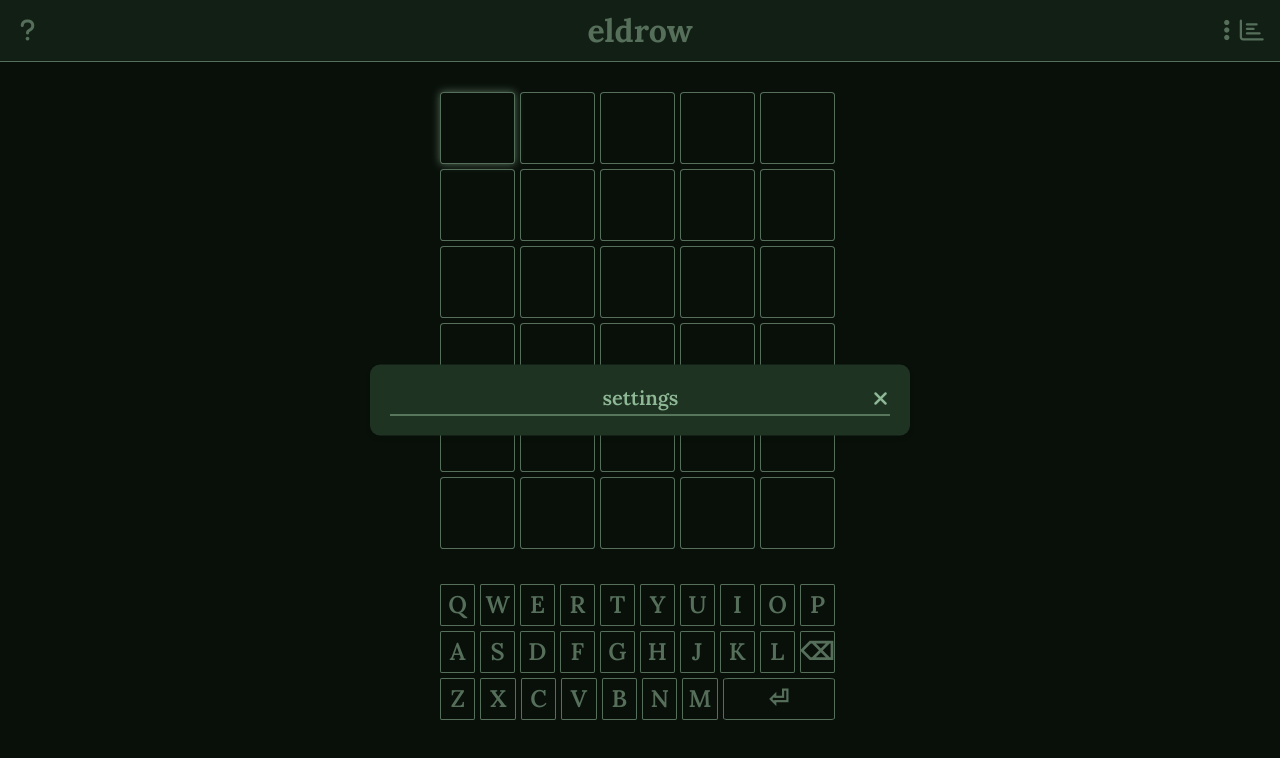
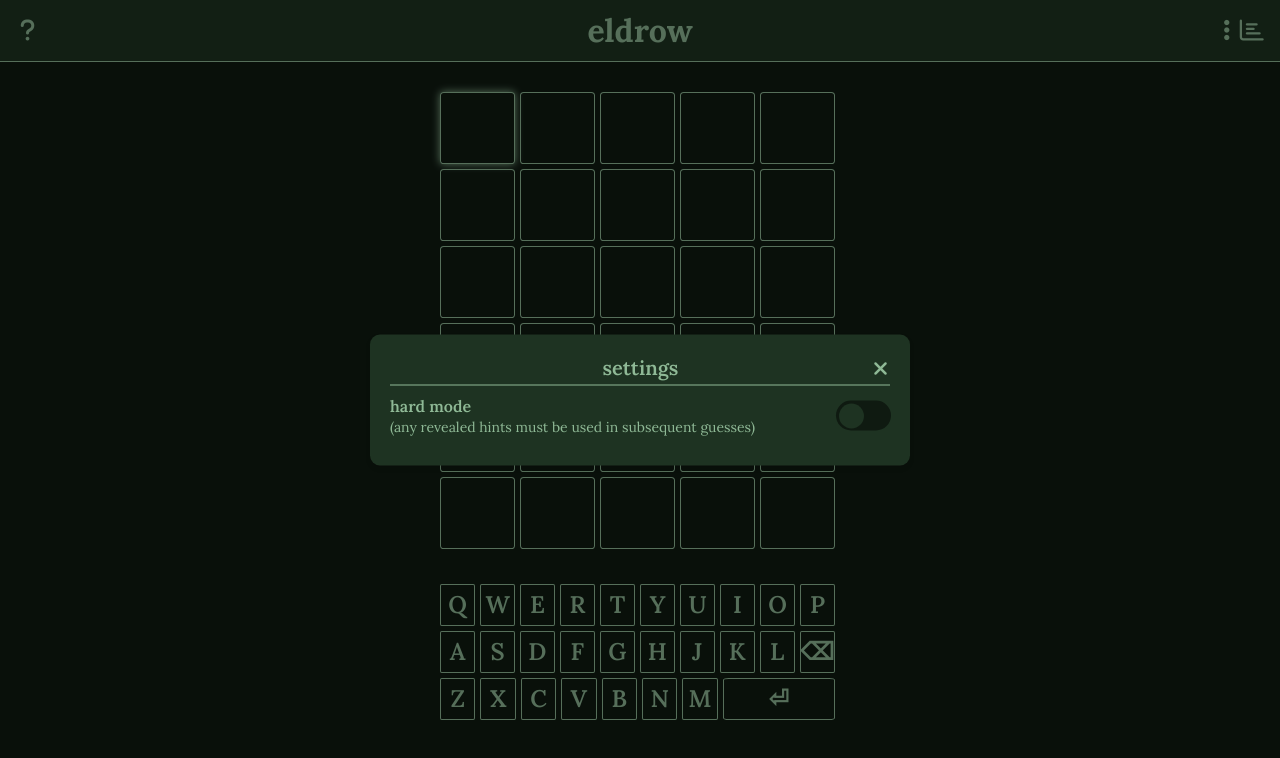
Before and after one commit to backstabslash/react-wordle, a React (Create React App) app: page / in a window 1280 px wide. Both pictures are taken after a click on the icon 1226 px from the left and 30 px from the top of the page. Shown: the top 758 px of the page. Built offline with nearby package versions, Linux system fonts and the light colour scheme; the HTML template or start-up script is replaced by a standard one.

Commit message:
hardmode

```diff
--- a/src/components/header/header.jsx
+++ b/src/components/header/header.jsx
@@ -1,10 +1,11 @@
 import React from 'react';
+import PropTypes from 'prop-types';
 import ModalHelp from '../modals/modalhelp';
 import ModalSettings from '../modals/modalsettings';
 import ModalStats from '../modals/modalstats';
 import './header.css';
 
-function Header() {
+function Header({ onChangeMode }) {
     const [openHelp, setOpenHelp] = React.useState(false);
     const [openSettings, setOpenSettings] = React.useState(false);
     const [openStats, setOpenStats] = React.useState(false);
@@ -13,7 +14,7 @@
             <div className='helpDiv'>
                 <i className="fa-solid fa-question" onClick={() => setOpenHelp(true)}></i>
                 <ModalHelp openHelp={openHelp} setOpenHelp={setOpenHelp} />
-                <ModalSettings openSettings={openSettings} setOpenSettings={setOpenSettings} />
+                <ModalSettings openSettings={openSettings} setOpenSettings={setOpenSettings} onChangeMode={onChangeMode} />
                 <ModalStats openStats={openStats} setOpenStats={setOpenStats} />
             </div>
             <div className='titleDiv'>
@@ -26,4 +27,8 @@
         </div >)
 };
 
+Header.propTypes = {
+    onChangeMode: PropTypes.func
+}
+
 export default Header;
--- a/src/components/keyboard/key.css
+++ b/src/components/keyboard/key.css
@@ -21,7 +21,6 @@
     color: #1E3322;
     background-color: #8FB996;
     border: 1px solid #1E3322;
-    /* background-color: #ebebb9; */
 }
 
 .rightKey {
@@ -29,7 +28,7 @@
 }
 
 .key:hover {
-    background-color: #1E3322;
+    box-shadow: 0 0 6px 0px #8FB996;
 }
 
 .key:active {
@@ -57,6 +56,7 @@
 
 .keyEnter:hover {
     background-color: #1E3322;
+    box-shadow: 0 0 8px 0px #8FB996;
 }
 
 .keyEnter:active {
--- a/src/components/mainarea/tile.css
+++ b/src/components/mainarea/tile.css
@@ -31,7 +31,6 @@
     color: #1E3322;
     background-color: #8FB996;
     border: 1px solid #1E3322;
-    /* background-color: #ebebb9; */
 }
 
 .rightTile {
--- a/src/components/modals/modalhelp.css
+++ b/src/components/modals/modalhelp.css
@@ -25,3 +25,10 @@
     margin-top: 10px;
     margin-bottom: 5px;
 }
+
+.text {
+    font-family: "Lora";
+    font-weight: 600;
+    font-size: 20px;
+    color: #8FB996;
+}
--- a/src/components/modals/modalsettings.css
+++ b/src/components/modals/modalsettings.css
@@ -0,0 +1,62 @@
+.switch {
+    position: relative;
+    width: 55px;
+    height: 30px;
+}
+
+.slider {
+    width: 55px;
+    height: 30px;
+    position: absolute;
+    cursor: pointer;
+    background-color: #0F1A11;
+    transition: .4s;
+    border-radius: 34px;
+}
+
+.slider::before {
+    position: absolute;
+    content: '';
+    height: 25px;
+    width: 25px;
+    left: 3px;
+    bottom: 2.4px;
+    background-color: #1E3322;
+    transition: .4s;
+    border-radius: 25px;
+}
+
+.switch input {
+    display: none;
+}
+
+input:checked+.slider {
+    background-color: #8FB996;
+}
+
+input:checked+.slider::before {
+    transform: translateX(25px);
+}
+
+.textBlock {
+    display: flex;
+    align-items: center;
+}
+
+.text {
+    font-family: "Lora";
+    font-size: 16px;
+    color: #8FB996;
+    font-weight: 600;
+    cursor: default;
+    width: 450px;
+}
+
+.minitext {
+    font-family: "Lora";
+    font-size: 14px;
+    color: #8FB996;
+    font-weight: 400;
+    cursor: default;
+    width: 450px;
+}
--- a/src/components/modals/modalsettings.jsx
+++ b/src/components/modals/modalsettings.jsx
@@ -1,8 +1,13 @@
 import React from 'react';
+import PropTypes from 'prop-types';
 import './modal.scss';
 import './modalsettings.css';
 
-const ModalSettings = ({ openSettings, setOpenSettings }) => (
+function ModalSettings({ openSettings, setOpenSettings, onChangeMode }) {
+    const handleChange = (e) => {
+        onChangeMode(e.target.checked);
+    }
+    return (
         <div className={`overlay animated ${openSettings ? 'show' : ''}`} onClick={() => setOpenSettings(false)}>
             <div className="modal" onClick={e => e.stopPropagation()} >
                 <div className='headWrapper'>
@@ -11,8 +16,19 @@
                         <i className="fa fa-times" aria-hidden="true" onClick={() => setOpenSettings(false)}></i>
                     </div>
                 </div>
+                <span className='textBlock'> <span className='text'>hard mode
+                    <span className='minitext'><br></br>(any revealed hints must be used in subsequent guesses)</span></span>
+                    <label className="switch">
+                        <input type="checkbox" onChange={handleChange} />
+                        <span className="slider"></span>
+                    </label>
+                </span>
             </div>
-    </div>
-)
+        </div>)
+}
+
+ModalSettings.propTypes = {
+    onChangeMode: PropTypes.func
+}
 
 export default ModalSettings;
--- a/src/containers/game.jsx
+++ b/src/containers/game.jsx
@@ -8,6 +8,7 @@
     constructor(props) {
         super(props);
         this.keyDown = this.keyDown.bind(this);
+        this.onChangeMode = this.onChangeMode.bind(this);
     }
 
     state = {
@@ -37,6 +38,7 @@
         ],
         curRow: 0,
         curWord: WORD_POOL[Math.floor(Math.random() * WORD_POOL_LENGTH)],
+        hardMode: false,
     };
 
     componentDidMount() {
@@ -61,7 +63,8 @@
         let { letters, curRow } = this.state, posChange = letters[curRow].indexOf(' ');
         this.setInvalidRowAnimation('') // clear shake animation if it was present
         if (value === '⏎' || value === 'Enter') { // handling enter key
-            const guess = letters[curRow].join('').toLocaleLowerCase();
+            const guess = letters[curRow].join('').toLocaleLowerCase(), { hardMode } = this.state;
+            if (!hardMode || curRow === 0) { // default
                 if (WORD_POOL.includes(guess)) {
                     this.setActiveTile(curRow, (letters[0].length - 1), '');
                     this.setColorsAccordingToGuess(guess);
@@ -69,6 +72,34 @@
                         this.setActiveTile(curRow, 0, 'activeTile');
                 }
                 else this.setInvalidRowAnimation('rowShake'); // shake cause not in word pool
+            }
+            else { // hardmode on
+                const { colors } = this.state;
+                let meetsReqs = true, chGuess = guess;
+                for (let i = 0; i < colors[curRow - 1].length; i++) {
+                    if (colors[curRow - 1][i] === 'rightTile') {
+                        if (chGuess[i] !== letters[curRow - 1][i]) {
+                            meetsReqs = false;
+                            break;
+                        }
+                        else chGuess = this.replaceAt(chGuess, i, '1');
+                    }
+                    else if (colors[curRow - 1][i] === 'almostTile') {
+                        if (!chGuess.includes(letters[curRow - 1][i])) {
+                            meetsReqs = false;
+                            break;
+                        }
+                        else chGuess = this.replaceAt(chGuess, chGuess.indexOf(letters[curRow - 1][i]), '1');
+                    }
+                }
+                if (WORD_POOL.includes(guess) && meetsReqs) {
+                    this.setActiveTile(curRow, (letters[0].length - 1), '');
+                    this.setColorsAccordingToGuess(guess);
+                    if (++curRow < MAX_ROWS)
+                        this.setActiveTile(curRow, 0, 'activeTile');
+                }
+                else this.setInvalidRowAnimation('rowShake'); // shake cause guess doesnt meet the reqs
+            }
         }
         else if ((value === '⌫' || value === 'Backspace')) { // handling backspace key
             if (letters[curRow][0] !== ' ') {
@@ -159,11 +190,15 @@
         return string.substring(0, index) + replacement + string.substring(index + replacement.length);
     }
 
+    onChangeMode(hardmode) {
+        this.setState({ hardMode: hardmode });
+    }
+
     render() {
         const { letters, colors, keycolors, invalidRowShake } = this.state;
         return (
             <div className="wrapper">
-                <Header />
+                <Header onChangeMode={this.onChangeMode} />
                 <Grid letters={letters} colors={colors} rows={invalidRowShake} />
                 <Board onClick={this.onKeyClick} keycolors={keycolors} />
             </div>
```
Also changed, not shown: public/imgs/settingsmark.png (added), 1 other file (tests, documents, lock files or other folders). Lines whose indentation alone changed are shown as unchanged.
